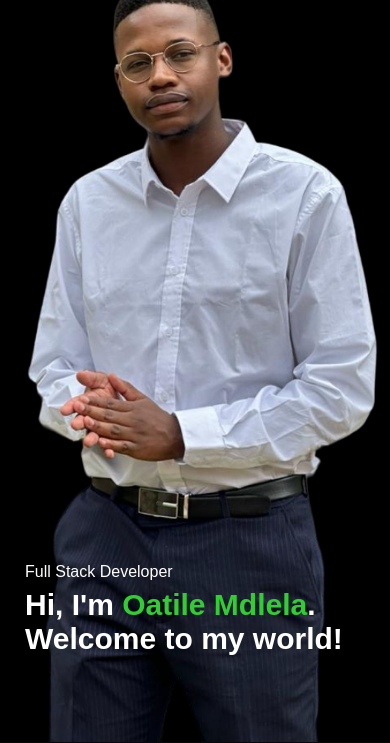
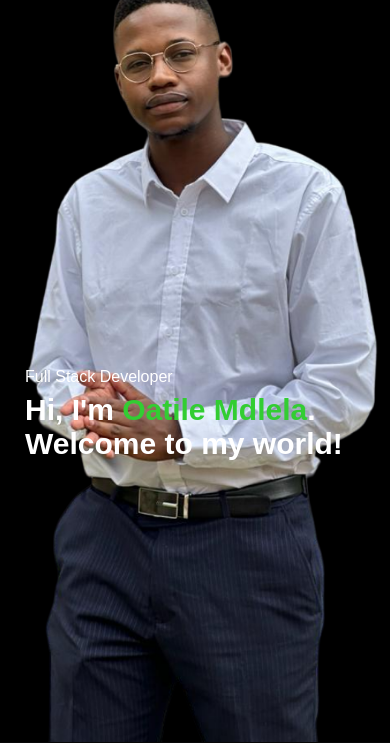
Before and after one commit to OatileM/PortfolioWebsite, a website: page index.html in a window 390 px wide. Shown: the part 102-845 px from the top of the page. Drawn offline with Linux system fonts and the light colour scheme; some packages are replaced by stand-ins of ours; a script that the page names is missing.

Commit message:
Margin was fixed to allow header text to be visible

```diff
--- a/style.css
+++ b/style.css
@@ -369,7 +369,7 @@ nav .fa-solid{
     }
 
     .header-text{
-        margin-top: 150%;
+        margin-top: 100%;
         font-size: 16px;
     }
 
```
